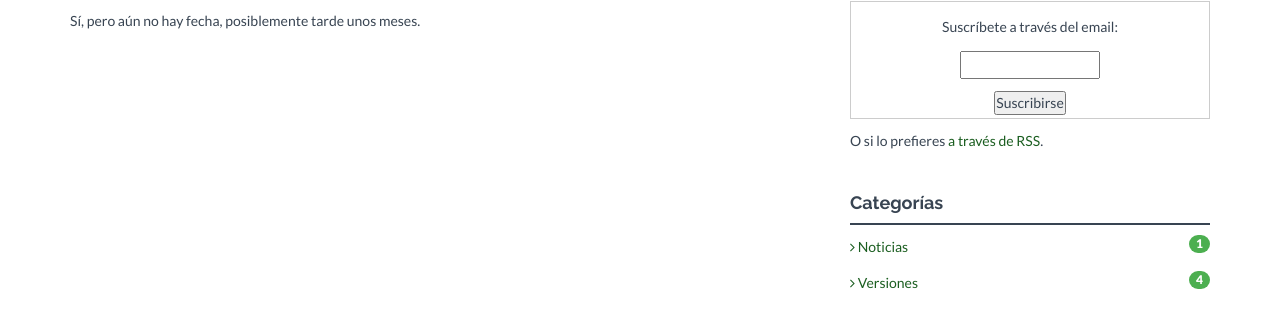
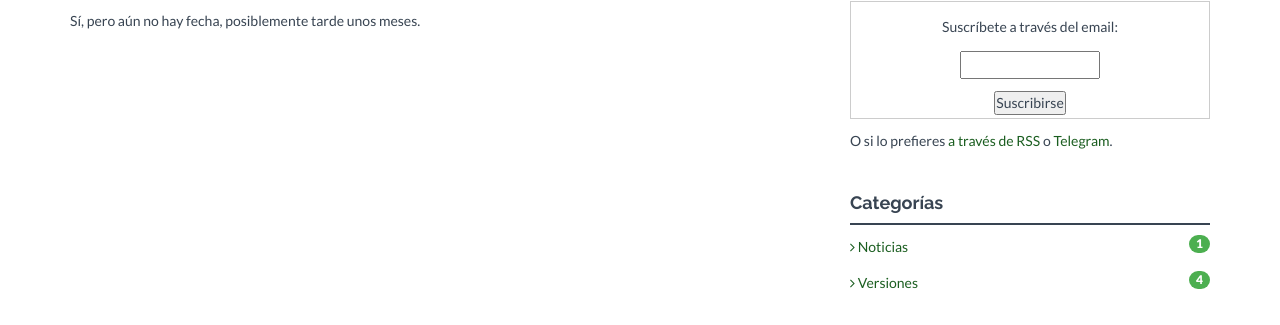
Before and after one commit to soker90/betcon, a Jekyll site: the page built from _posts/question/2017-04-15-android.markdown, in a window 1280 px wide and 900 px high. Shown: the part 299-624 px from the top of the window. Built offline with Jekyll 4.4.1, drawn with Linux system fonts in a browser that asks for light colours; nearby versions of some CDN libraries.

Commit message:
Added telegram

```diff
--- a/_includes/sidebar.html
+++ b/_includes/sidebar.html
@@ -17,7 +17,7 @@
             <input type="hidden" name="loc" value="es_ES"/>
             <input type="submit" value="Suscribirse" />
         </form>
-        <p class="rss-subscribe">O si lo prefieres <a href="http://feeds.feedburner.com/Betcon">a través de RSS</a>.</p>
+        <p class="rss-subscribe">O si lo prefieres <a href="http://feeds.feedburner.com/Betcon">a través de RSS</a> o <a href="https://t.me/betconApuestas">Telegram</a>.</p>
     </p>
     <div class="spacing"></div>
     <h4>Categorías</h4>
```
